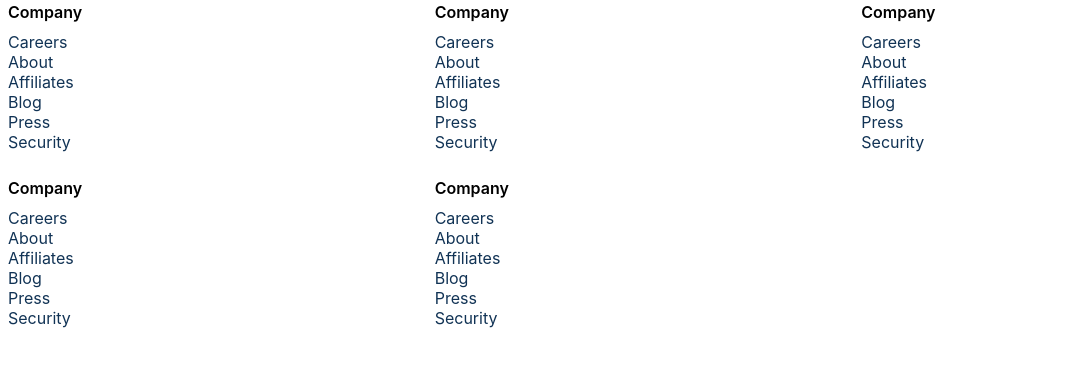
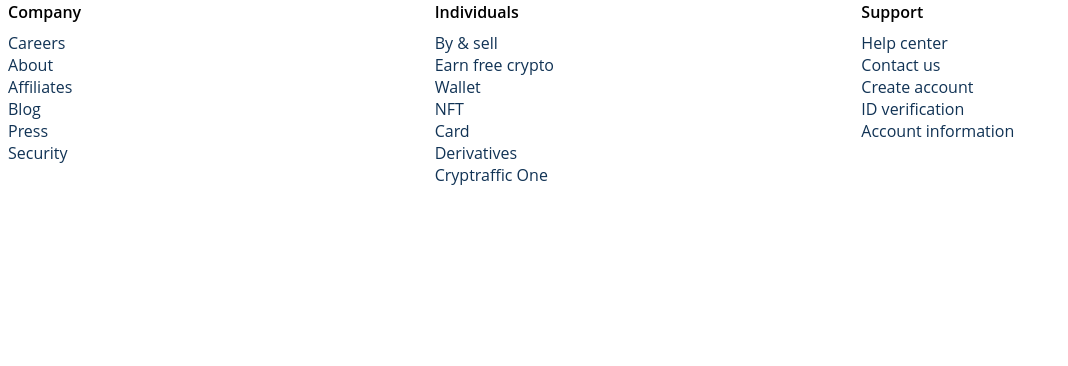
Before and after one commit to ikembakwem/stackpay, a Next.js app: page /comonents/FooterUI/PageLinks/PageLinks in a window 1280 px wide. Shown: the top 366 px of the page, without its empty margins (0-1068 px from the left). Built offline with nearby package versions, Linux system fonts and the light colour scheme.

Commit message:
Dynamically manage footer links

```diff
--- a/pages/comonents/FooterUI/FooterLinkBlock/FooterLinkBlock.jsx
+++ b/pages/comonents/FooterUI/FooterLinkBlock/FooterLinkBlock.jsx
@@ -1,18 +1,17 @@
 import classes from './FooterLinkBlock.module.css'
 
-const FooterLinkBlock = () => {
+const FooterLinkBlock = ({ data }) => {
   return (
     <div className={classes.wrapper}>
       <div>
         <div>
-          <h2 className={classes.title}>Company</h2>
+          <h2 className={classes.title}>{data.title}</h2>
           <ul>
-            <li>Careers</li>
-            <li>About</li>
-            <li>Affiliates</li>
-            <li>Blog</li>
-            <li>Press</li>
-            <li>Security</li>
+            {data.links.map(link => (
+              <li key={link.id}>
+                <a href={link.href}>{link.name}</a>
+              </li>
+            ))}
           </ul>
         </div>
       </div>
--- a/pages/comonents/FooterUI/PageLinks/PageLinks.jsx
+++ b/pages/comonents/FooterUI/PageLinks/PageLinks.jsx
@@ -1,14 +1,13 @@
 import FooterLinkBlock from '../FooterLinkBlock/FooterLinkBlock'
 import classes from './PageLinks.module.css'
+import data from '../../../../utils/data.json'
 
 const PageLinks = () => {
   return (
     <div className={classes.container}>
-      <FooterLinkBlock />
-      <FooterLinkBlock />
-      <FooterLinkBlock />
-      <FooterLinkBlock />
-      <FooterLinkBlock />
+      {data.map(data => (
+        <FooterLinkBlock key={Math.random()} data={data} />
+      ))}
     </div>
   )
 }
--- a/styles/globals.css
+++ b/styles/globals.css
@@ -35,9 +35,10 @@
 body {
   padding: 0;
   margin: 0;
-  font-family: -apple-system, BlinkMacSystemFont, Segoe UI,
-    Roboto, Oxygen, Ubuntu, Cantarell, Fira Sans, Droid Sans,
-    Helvetica Neue, sans-serif;
+  font-family: 'Open Sans', -apple-system,
+    BlinkMacSystemFont, Segoe UI, Roboto, Oxygen, Ubuntu,
+    Cantarell, Fira Sans, Droid Sans, Helvetica Neue,
+    sans-serif;
 }
 
 a {
--- /dev/null
+++ b/utils/data.json
@@ -0,0 +1,39 @@
+[
+  {
+    "title": "Company",
+    "links": [
+      { "id": 1, "href": "#", "name": "Careers" },
+      { "id": 2, "href": "#", "name": "About" },
+      { "id": 3, "href": "#", "name": "Affiliates" },
+      { "id": 4, "href": "#", "name": "Blog" },
+      { "id": 5, "href": "#", "name": "Press" },
+      { "id": 6, "href": "#", "name": "Security" }
+    ]
+  },
+  {
+    "title": "Individuals",
+    "links": [
+      { "id": 1, "href": "#", "name": "By & sell" },
+      { "id": 2, "href": "#", "name": "Earn free crypto" },
+      { "id": 3, "href": "#", "name": "Wallet" },
+      { "id": 4, "href": "#", "name": "NFT" },
+      { "id": 5, "href": "#", "name": "Card" },
+      { "id": 6, "href": "#", "name": "Derivatives" },
+      { "id": 7, "href": "#", "name": "Cryptraffic One" }
+    ]
+  },
+  {
+    "title": "Support",
+    "links": [
+      { "id": 1, "href": "#", "name": "Help center" },
+      { "id": 2, "href": "#", "name": "Contact us" },
+      { "id": 3, "href": "#", "name": "Create account" },
+      { "id": 4, "href": "#", "name": "ID verification" },
+      {
+        "id": 5,
+        "href": "#",
+        "name": "Account information"
+      }
+    ]
+  }
+]
```
